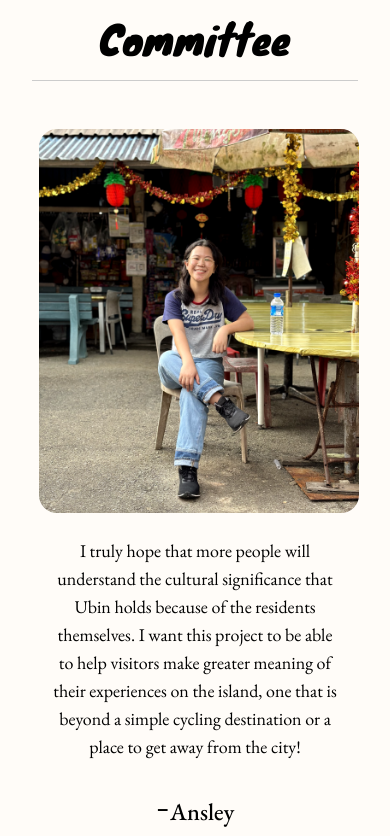
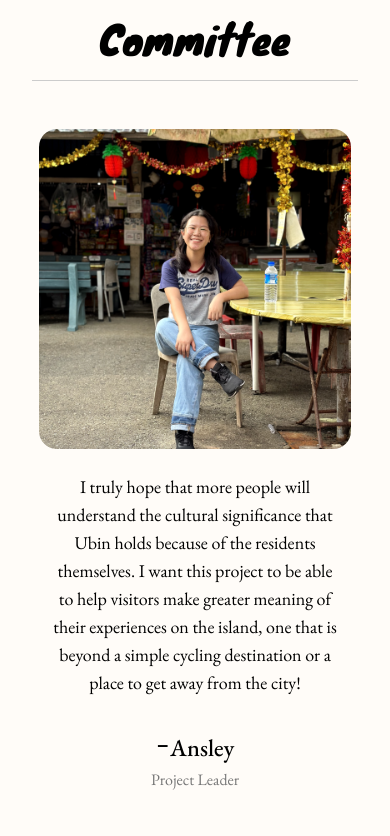
Before and after one commit to jinhanloh2021/ubin-site, a Next.js app: page /team in a window 390 px wide. Shown: the part 880-1716 px from the top of the page. Built offline with nearby package versions, Linux system fonts and the light colour scheme.

Commit message:
Variable sizing for member images.

```diff
--- a/components/member-img.tsx
+++ b/components/member-img.tsx
@@ -8,7 +8,8 @@ type Props = {
 
 export default function MemberImg({ src, alt }: Props) {
   return (
-    <div className='m-auto min-w-[20rem] relative h-96'>
+    // relative m-auto lg:min-w-[20rem] w-[100%] lg:h-96 h-80
+    <div className='relative m-auto xl:min-w-[20rem] xl:h-96 md:min-w-[20rem] md:h-96 w-[100%]  h-80'>
       <Image
         src={`/assets/Images/${src}`}
         alt={alt}
```
